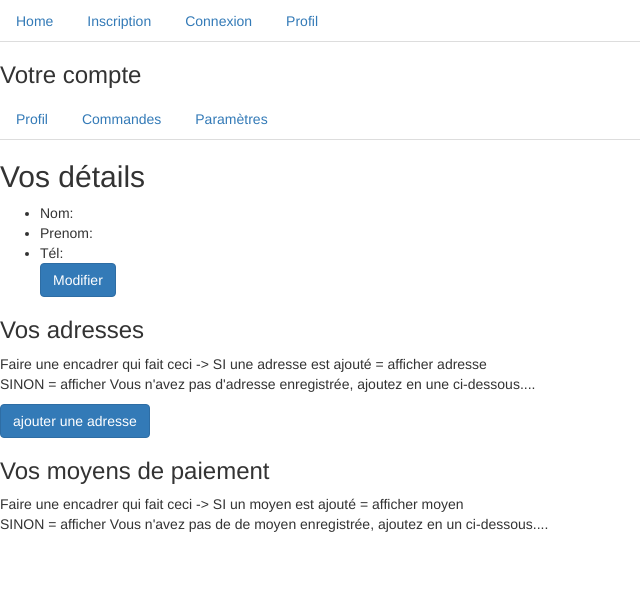
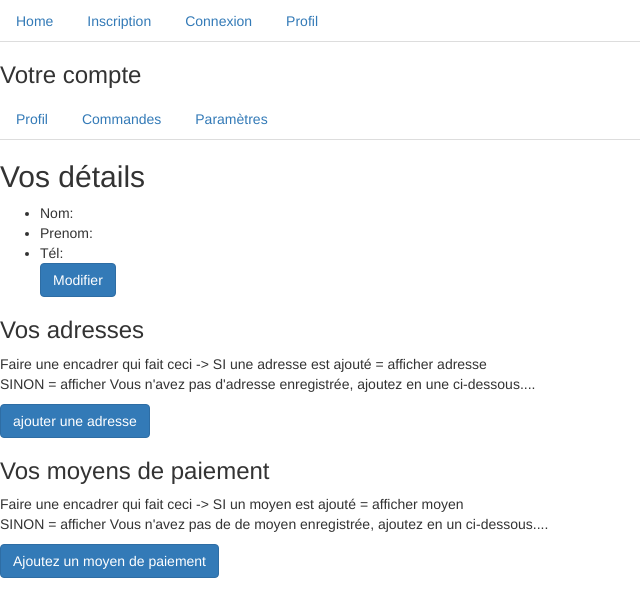
Before and after one commit to estebanJones/Bounce-Event-Angular, an Angular app: page /profil/1 in a window 1280 px wide. Shown: the top 616 px of the page, without its empty margins (0-640 px from the left). Built offline with nearby package versions, Linux system fonts and the light colour scheme.

Commit message:
profil terminé

```diff
--- a/src/app/app.module.ts
+++ b/src/app/app.module.ts
@@ -16,6 +16,7 @@ import { NavbarProfilComponent } from './pages/profil/navbar-profil/navbar-profi
 import { DetailProfilComponent } from './pages/profil/detail-profil/detail-profil.component';
 import { AdresseProfilComponent } from './pages/profil/adresse-profil/adresse-profil.component';
 import { MoyenPaiementComponent } from './pages/profil/moyen-paiement/moyen-paiement.component';
+
 
 
 export const ROUTES : Routes = [
--- a/src/app/pages/profil/moyen-paiement/moyen-paiement.component.html
+++ b/src/app/pages/profil/moyen-paiement/moyen-paiement.component.html
@@ -4,3 +4,5 @@
     Faire une encadrer qui fait ceci -> SI un moyen est ajouté = afficher moyen<br>
     SINON = afficher Vous n'avez pas de de moyen enregistrée, ajoutez en un ci-dessous....
 </p>
+
+<button class="btn btn-primary" (click)="ajouterPaiement()">Ajoutez un moyen de paiement</button>
--- a/src/app/pages/profil/moyen-paiement/moyen-paiement.component.ts
+++ b/src/app/pages/profil/moyen-paiement/moyen-paiement.component.ts
@@ -12,4 +12,7 @@ export class MoyenPaiementComponent implements OnInit {
   ngOnInit(): void {
   }
 
+  ajouterPaiement() {
+
+  }
 }
```
